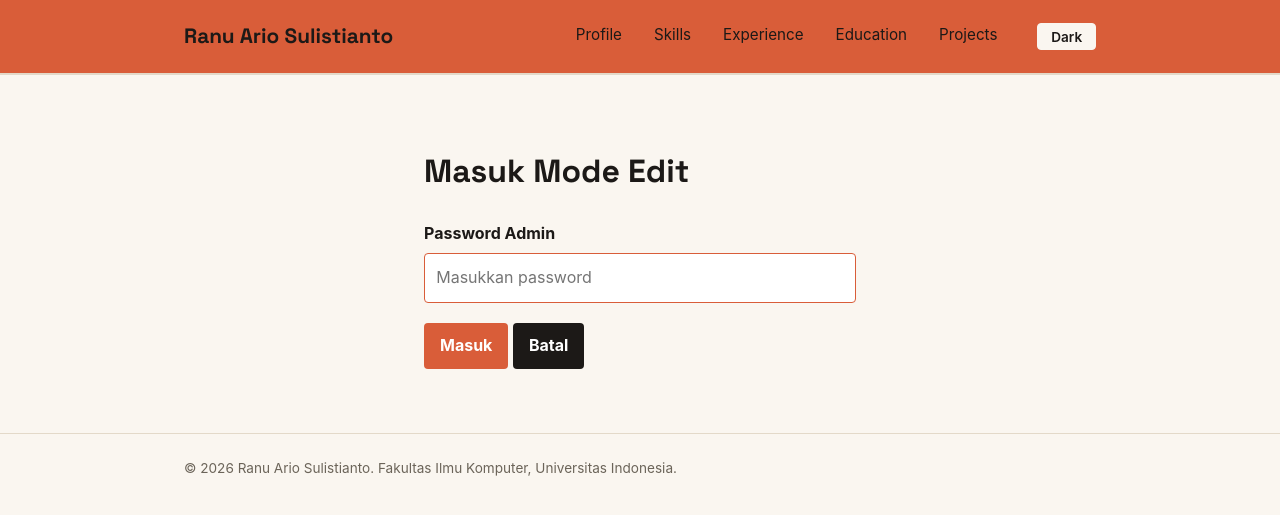
After one commit to Ranario13/MyPortofolio, a Django app: page /login/ in a window 1280 px wide. The commit adds this page. Shown: the top 515 px of the page. Run offline with Django 5.2, Linux system fonts and the light colour scheme.

Commit message:
security: add admin password protection for portfolio editing

```diff
--- a/main/urls.py
+++ b/main/urls.py
@@ -1,6 +1,8 @@
 from django.urls import path
 
 from main.views import (
+    edit_login,
+    edit_logout,
     show_main,
     # project
     show_projects,
@@ -31,6 +33,8 @@ from main.views import (
 app_name = "main"
 
 urlpatterns = [
+    path("login/", edit_login, name="edit_login"),
+    path("logout/", edit_logout, name="edit_logout"),
     path("", show_main, name="show_main"),
 
     # experience
--- a/main/views.py
+++ b/main/views.py
@@ -2,9 +2,39 @@ from django.contrib import messages
 from django.core import serializers
 from django.http import HttpResponse
 from django.shortcuts import get_object_or_404, redirect, render
+from functools import wraps
+from django.conf import settings
 
 from main.models import Experience, Education, Skill, Project
 from main.forms import ProjectForm, ExperienceForm, EducationForm, SkillForm
+
+def admin_required(view_func):
+    @wraps(view_func)
+    def _wrapped_view(request, *args, **kwargs):
+        if not request.session.get("is_admin"):
+            messages.error(request, "Anda harus masuk ke mode admin untuk melakukan aksi ini!")
+            return redirect("main:edit_login")
+        return view_func(request, *args, **kwargs)
+    return _wrapped_view
+
+
+def edit_login(request):
+    if request.method == "POST":
+        password = request.POST.get("password", "")
+        if password == settings.ADMIN_PASSWORD:
+            request.session["is_admin"] = True
+            messages.success(request, "Berhasil masuk ke mode edit!")
+            return redirect("main:show_main")
+        else:
+            messages.error(request, "Password salah!")
+
+    return render(request, "login.html", {"name": "Ranu Ario Sulistianto"})
+
+
+def edit_logout(request):
+    request.session.flush()
+    messages.success(request, "Berhasil keluar dari mode edit.")
+    return redirect("main:show_main")
 
 # main ================================================================================================================
 def show_main(request):
@@ -23,6 +53,7 @@ def show_main(request):
 
 
 # project ============================================================================================================
+@admin_required
 def create_project(request):
     form = ProjectForm(request.POST or None)
 
@@ -53,6 +84,7 @@ def show_projects(request):
     }
     return render(request, "project.html", context)
 
+@admin_required
 def delete_project(request, id):
     project = get_object_or_404(Project, pk=id)
 
@@ -63,6 +95,7 @@ def delete_project(request, id):
 
     return redirect("main:show_projects")
 
+@admin_required
 def update_project(request, id):
     project = get_object_or_404(Project, pk=id)
     form = ProjectForm(request.POST or None, instance=project)
@@ -105,6 +138,7 @@ def show_experience(request):
     }
     return render(request, "experience.html", context)
 
+@admin_required
 def create_experience(request):
     form = ExperienceForm(request.POST or None)
 
@@ -119,6 +153,7 @@ def create_experience(request):
     }
     return render(request, "experience_form.html", context)
 
+@admin_required
 def update_experience(request, id):
     experience = get_object_or_404(Experience, pk=id)
     form = ExperienceForm(request.POST or None, instance=experience)
@@ -135,6 +170,7 @@ def update_experience(request, id):
     }
     return render(request, "experience_form.html", context)
 
+@admin_required
 def delete_experience(request, id):
     experience = get_object_or_404(Experience, pk=id)
     if request.method == "POST":
@@ -165,6 +201,7 @@ def show_education(request):
     }
     return render(request, "education.html" , context)
 
+@admin_required
 def create_education(request):
     form = EducationForm(request.POST or None)
 
@@ -179,6 +216,7 @@ def create_education(request):
     }
     return render(request, "education_form.html", context)
 
+@admin_required
 def update_education(request, id):
     education = get_object_or_404(Education, pk=id)
     form = EducationForm(request.POST or None, instance=education)
@@ -195,6 +233,7 @@ def update_education(request, id):
     }
     return render(request, "education_form.html", context)
 
+@admin_required
 def delete_education(request, id):
     education = get_object_or_404(Education, pk=id)
     if request.method == "POST":
@@ -225,6 +264,7 @@ def show_skills(request):
     }
     return render(request, "skills.html", context)
 
+@admin_required
 def create_skill(request):
     form = SkillForm(request.POST or None)
 
@@ -239,6 +279,7 @@ def create_skill(request):
     }
     return render(request, "skills_form.html", context)
 
+@admin_required
 def update_skill(request, id):
     skill = get_object_or_404(Skill, pk=id)
     form = SkillForm(request.POST or None, instance=skill)
@@ -255,7 +296,7 @@ def update_skill(request, id):
     }
     return render(request, "skills_form.html", context)
 
-
+@admin_required
 def delete_skill(request, id):
     skill = get_object_or_404(Skill, pk=id)
     if request.method == "POST":
--- a/templates/base.html
+++ b/templates/base.html
@@ -20,6 +20,9 @@
                     <a href="{% url 'main:show_experience' %}">Experience</a>
                     <a href="{% url 'main:show_education' %}">Education</a>
                     <a href="{% url 'main:show_projects' %}">Projects</a>
+                    {% if request.session.is_admin %}
+                        <a href="{% url 'main:edit_logout' %}">Logout Edit</a>
+                    {% endif %}
                 </nav>
                 <button id="theme-toggle" class="theme-toggle">Dark</button>
             </div>
--- /dev/null
+++ b/templates/login.html
@@ -0,0 +1,22 @@
+{% extends "base.html" %}
+
+{% block title %}Masuk Mode Edit - {{ name }}{% endblock %}
+
+{% block content %}
+<main>
+    <section class="experience-section">
+        <div class="container" style="max-width: 480px;">
+            <h1>Masuk Mode Edit</h1>
+            <form method="post" class="project-form">
+                {% csrf_token %}
+                <div class="form-group">
+                    <label for="password">Password Admin</label>
+                    <input type="password" id="password" name="password" required placeholder="Masukkan password">
+                </div>
+                <button type="submit" class="button">Masuk</button>
+                <a href="{% url 'main:show_main' %}" class="button button-secondary">Batal</a>
+            </form>
+        </div>
+    </section>
+</main>
+{% endblock content %}
```
Also changed, not shown: portofolio/settings.py (+6 -2 lines).
